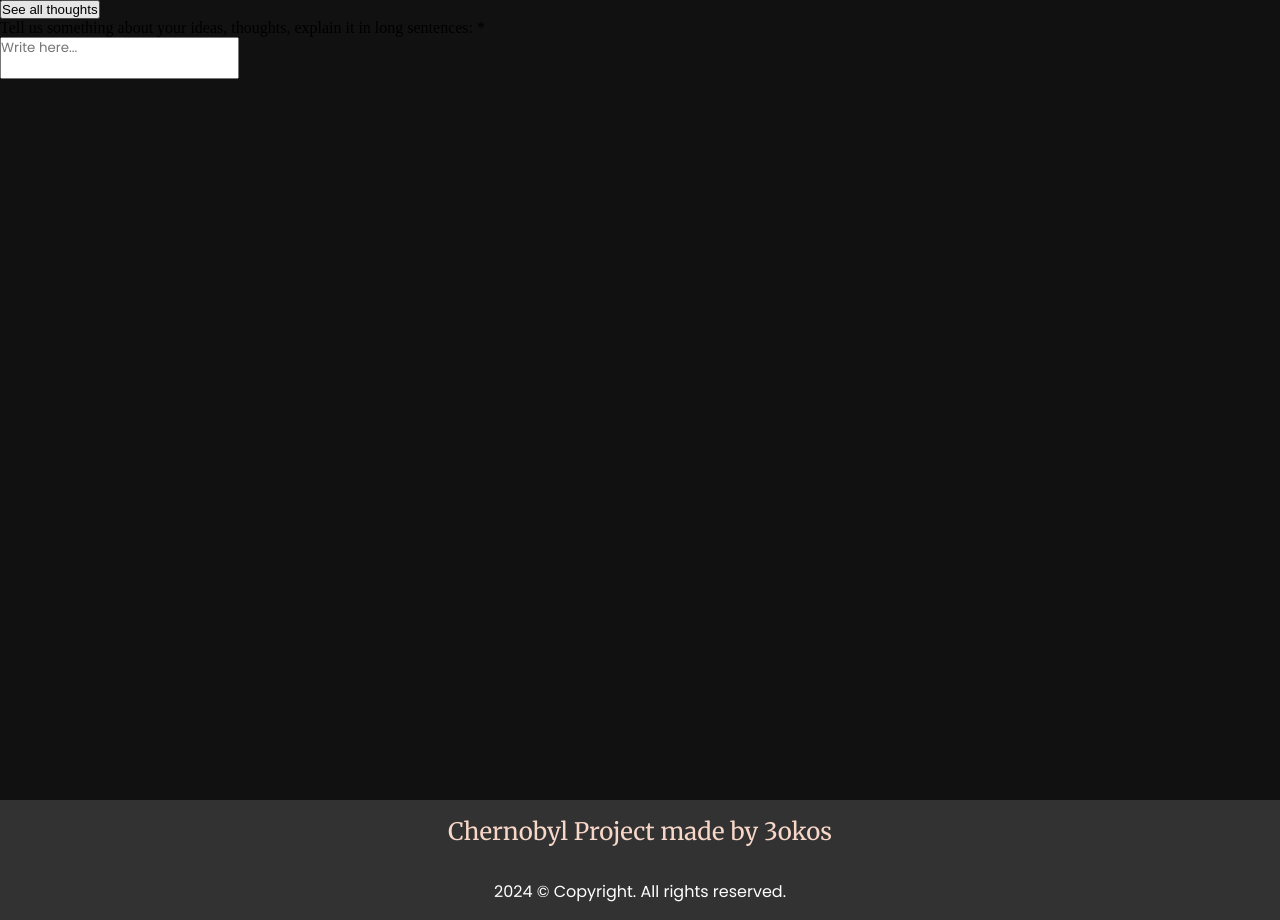
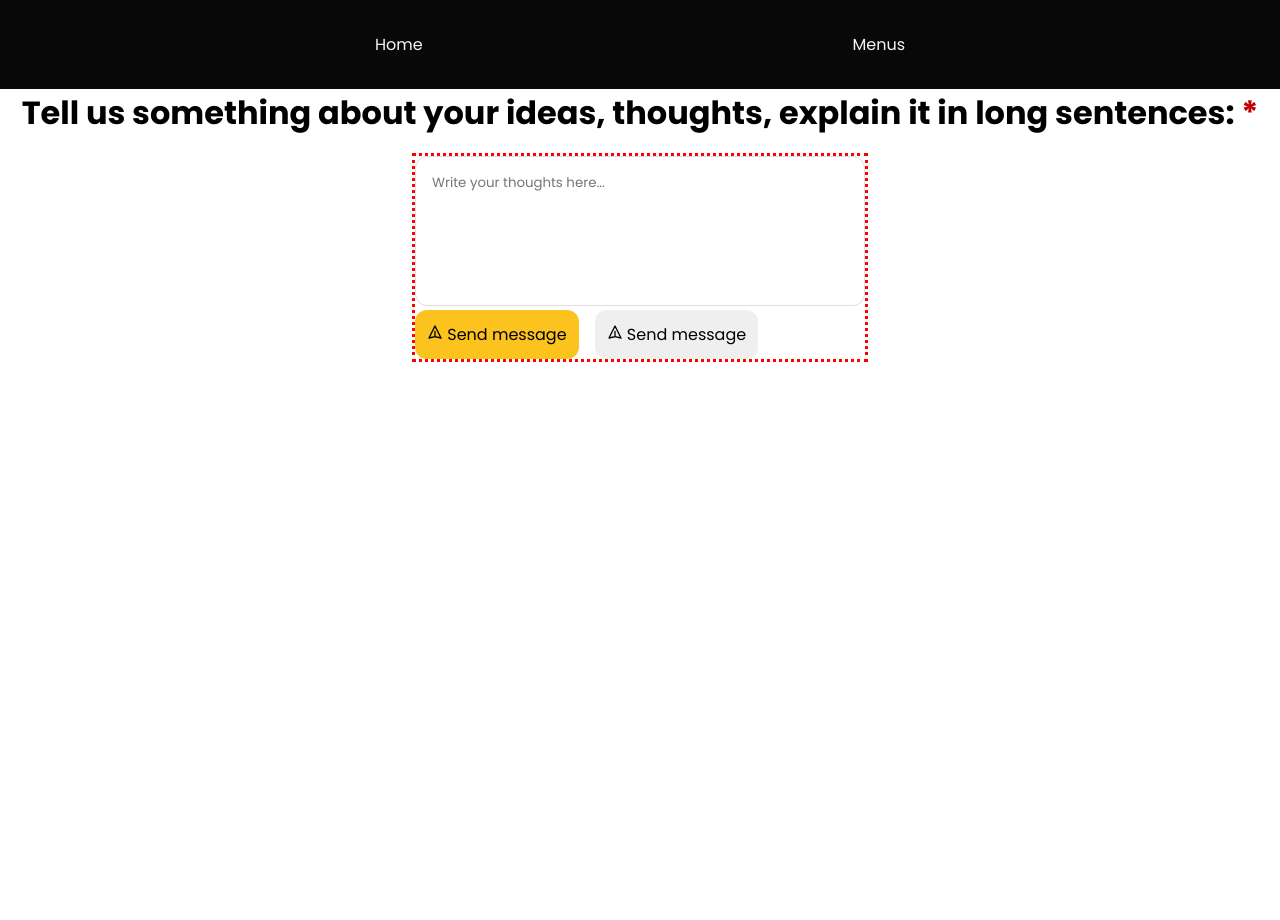
Before and after one commit to JaniBT/3okos-chernobil, a React (Vite) app in the folder client/: page /menus/thoughts in a window 1280 px wide. After the commit the page ends 800 px from the top, so only its background shows below. Built offline with nearby package versions, Linux system fonts and the light colour scheme.

Commit message:
update Thoughts page

```diff
--- a/client/src/Pages/Thoughts.css
+++ b/client/src/Pages/Thoughts.css
@@ -1,13 +1,56 @@
 .thoughts-body {
-  background: #111111;
+  background: #ffffff;
   height: 100vh;
 }
 
-.thoughts-container{
-
+.thoughts-container {
+  /* border: 3px dotted red; */
+  margin: 1rem;
+  display: flex;
+  justify-content: center;
 }
 
-textarea {
+h1 {
+  font-family: var(--ff-poppins);
+  text-align: center;
+  font-size: 2rem;
+}
+
+.messageStar{
+  color: #C00000; /* Easter egg haha*/
+}
+
+form{
+  border: 3px dotted red;
+}
+
+.messageArea {
+  width: 450px;
+  height: 150px;
   resize: none;
   font-family: var(--ff-poppins);
+  padding: 1rem;
+  border-radius: 12px;
+  border: 0.5px solid #dddee3;
 }
+
+.messageBtn {
+  background: var(--clr-primary);
+  font-family: var(--ff-poppins);
+  border: none;
+  font-size: 1rem;
+  padding: 0.75rem;
+  border-radius: 12px;
+  cursor: pointer;
+  margin-right: 1rem;
+}
+
+.revealBtn{
+
+  font-family: var(--ff-poppins);
+  border: none;
+  font-size: 1rem;
+  padding: 0.75rem;
+  border-radius: 12px;
+  cursor: pointer;
+}
--- a/client/src/Pages/Thoughts.jsx
+++ b/client/src/Pages/Thoughts.jsx
@@ -1,28 +1,51 @@
-import React from "react";
+import React, { useState } from "react";
 import { useTranslation } from "react-i18next";
-import Footer from "../components/Footer";
+import { HiOutlinePaperAirplane } from "react-icons/hi";
 import "./Thoughts.css";
+import { Link } from "react-router-dom";
 
 const Thoughts = () => {
   const { t } = useTranslation();
 
+  const [message, setMessage] = useState("");
+
+  const handleMessageChange = (e) => {
+    setMessage(e.target.value);
+  };
+
+  const handleSubmit = (e) => {
+    e.preventDefault();
+    console.log(message);
+    setMessage("");
+  };
+
   return (
-    <>
-      <div className="thoughts-body">
-        <div className="thoughts-container">
-          <button>See all thoughts</button>
-          <p htmlFor="">
-            Tell us something about your ideas, thoughts, explain it in long
-            sentences: <span>*</span>
-          </p>
-          <form action="">
-            <label htmlFor=""></label>
-          </form>
-          <textarea name="" id="" placeholder="Write here..."></textarea>
-        </div>
+    <div className="thoughts-body">
+      <header className="inside-menus-wrapper">
+        <nav>
+          <Link to="/">{t("nav_one")}</Link>
+          <Link to="/menus">{t("menu_text")}</Link>
+        </nav>
+      </header>
+      <h1>Tell us something about your ideas, thoughts, explain it in long sentences: <span className="messageStar">*</span></h1>
+      <div className="thoughts-container">
+        <form onSubmit={handleSubmit}>
+          <textarea
+            className="messageArea"
+            placeholder="Write your thoughts here..."
+            value={message}
+            onChange={handleMessageChange}
+          ></textarea>{" "}
+          <br />
+          <button className="messageBtn" type="submit">
+            <HiOutlinePaperAirplane /> {t("thoughtsMessage")}
+          </button>
+          <button className="revealBtn" type="button">
+            <HiOutlinePaperAirplane /> {t("thoughtsMessage")}
+          </button>
+        </form>
       </div>
-      <Footer />
-    </>
+    </div>
   );
 };
 
--- a/client/src/locale/en.json
+++ b/client/src/locale/en.json
@@ -41,6 +41,8 @@
 
   "GalleryMainTitle": "Gallery of the Chernobyl nuclear disaster",
 
+  "thoughtsMessage": "Send message",
+
   "footerMain": "Chernobyl Project made by 3okos",
   "footerRights": "Copyright. All rights reserved."
 }
--- a/client/src/locale/hu.json
+++ b/client/src/locale/hu.json
@@ -41,6 +41,8 @@
 
   "GalleryMainTitle": "Fényképek a Csernobili atomkatasztrófáról",
 
+  "thoughtsMessage": "Elküldés",
+
   "footerMain": "A Csernobil projektet készítette a 3okos",
   "footerRights": "Copyright. Minden jog fenntartva."
 }
```
